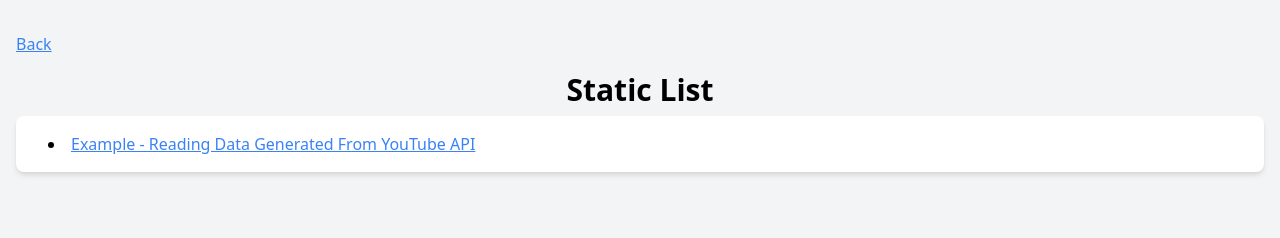
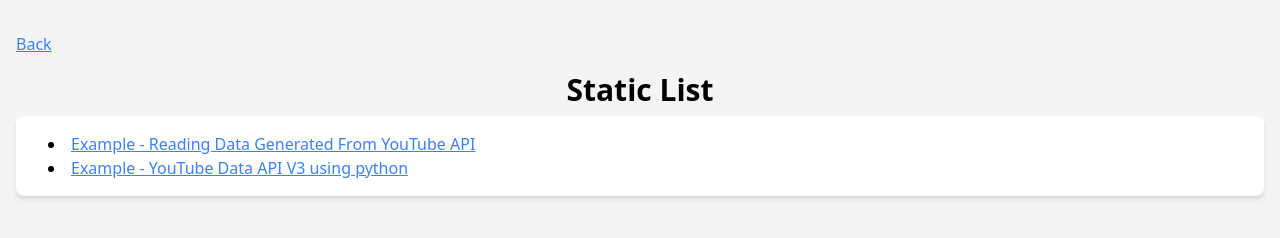
Before and after one commit to vibhmitra/experiments, a plain HTML site: page index.html in a window 1280 px wide. Drawn offline with nearby package versions, Linux system fonts and the light colour scheme.

Commit message:
updated main index [deploy]

```diff
--- a/index.html
+++ b/index.html
@@ -15,6 +15,11 @@
         <li>
           <a href="https://vibhmitra.github.io/experiments/YouTubeDataAPI/" class="text-blue-500 hover:text-blue-700 underline">Example - Reading Data Generated From YouTube API</a>
         </li>
+
+        <li>
+          <a href="https://vibhmitra.github.io/experiments/YouTubeDataAPI/YoutubeDataInfo-python/" class="text-blue-500 hover:text-blue-700 underline">Example - YouTube Data API V3 using python</a>
+        </li>
+
       </ul>
     </div>
   </div>
```
